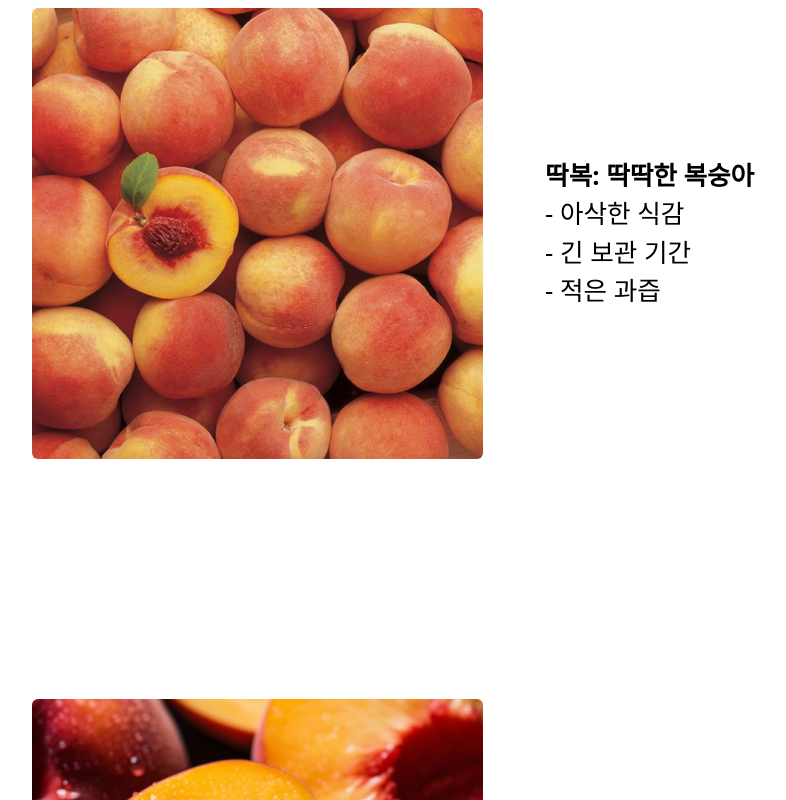
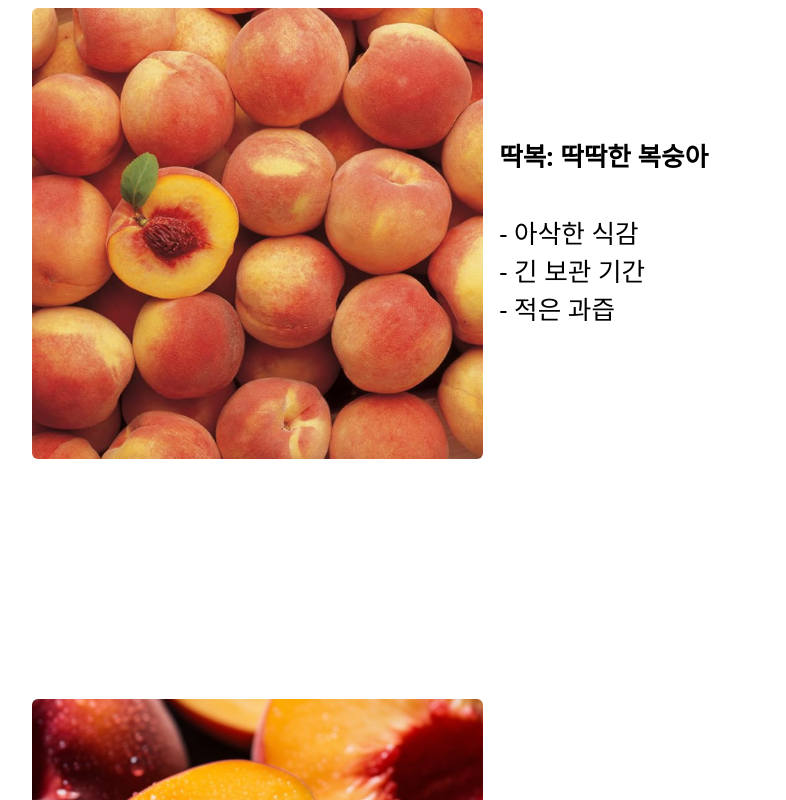
Before and after one commit to cocobabb/Images_animation, a React (Vite) app in the folder animation/: page / in a window 1280 px wide. Shown: the part 1260-2060 px from the top of the page, without its empty margins (224-1010 px from the left). Built offline with nearby package versions, Linux system fonts and the light colour scheme.

Commit message:
[refactor] 컴포넌트 구조 수정

```diff
--- a/animation/src/components/DescriptComponent.jsx
+++ b/animation/src/components/DescriptComponent.jsx
@@ -28,17 +28,15 @@ export default function DescriptComponent({
             className="aspect-square max-w-full rounded-md object-cover"
           />
         </div>
-        <div className="flex justify-around text-center md:w-2/5 md:text-left">
-          <p className="text-[clamp(1rem,2vw,5vw)]">
+
+        <div className="flex flex-col justify-around text-center text-[clamp(1rem,2vw,5vw)] md:w-2/5 md:text-left">
           <span className="font-semibold">{title}</span>
           <br />
-            {console.log(contentsArr)}
           <ul>
             {contentsArr.map((content, i) => {
               return <li key={i}>- {content}</li>;
             })}
           </ul>
-          </p>
         </div>
       </div>
     </motion.section>
```
Lines whose indentation alone changed are shown as unchanged.
